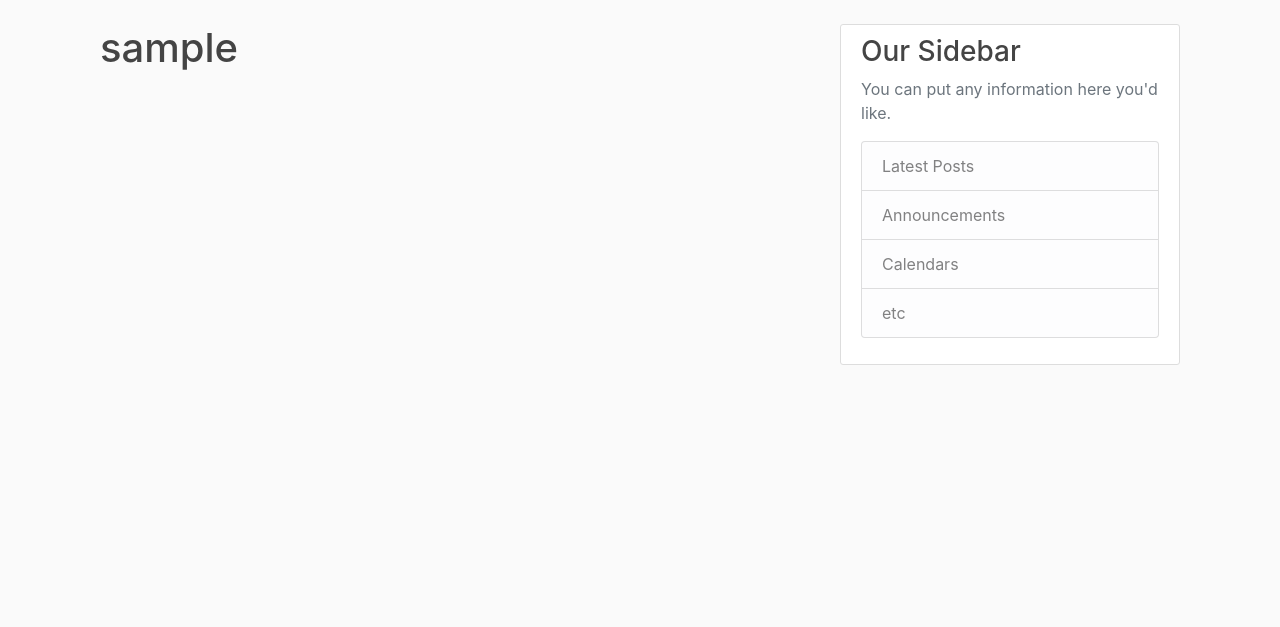
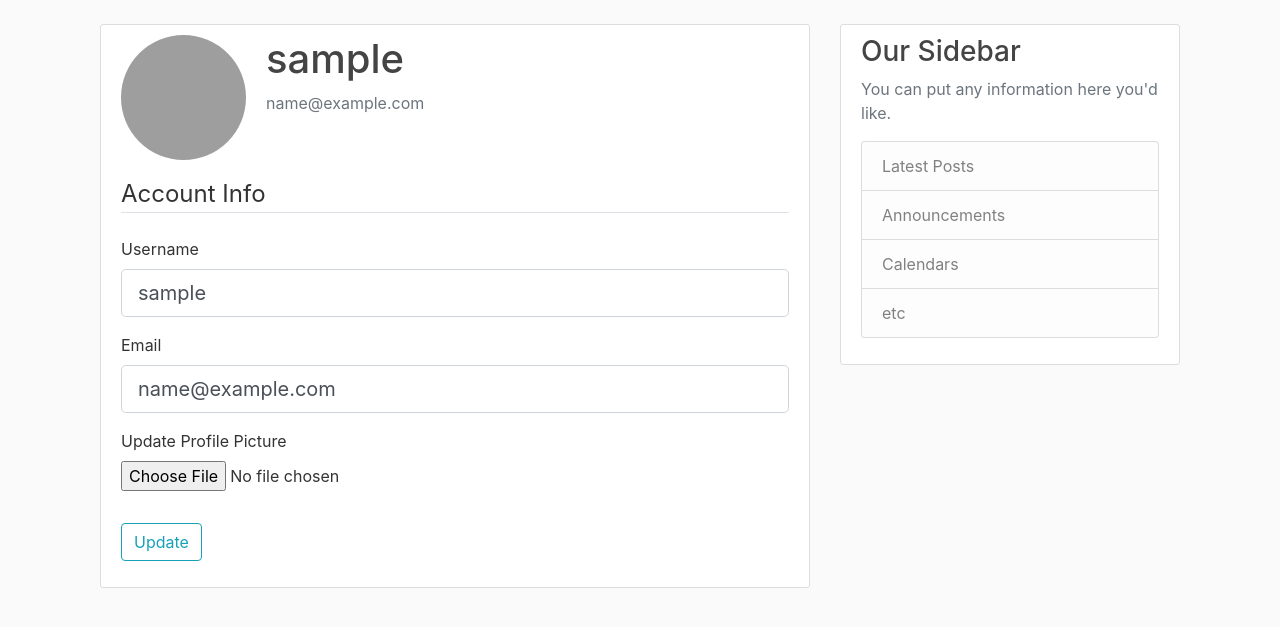
Before and after one commit to bk376/Seaker, a Flask app: page /account in a window 1280 px wide. Shown: the part 56-683 px from the top of the page. Run offline with Flask 2, Linux system fonts and the light colour scheme; the visitor is signed in with stand-in values (Sample User, id 1); data comes from the database, SQL or seed files in the repository; some libraries are stand-ins or nearby versions; grey boxes are pictures that could not be loaded.

Commit message:
route - handle account update form submissions

```diff
--- a/seaker/routes.py
+++ b/seaker/routes.py
@@ -1,8 +1,10 @@
+import secrets
+import os
 from flask import render_template, redirect, url_for, flash, request
 from flask_login import login_user, current_user, logout_user, login_required
 
 from seaker import app, db, bcrypt
-from seaker.forms import RegistrationForm, LoginForm
+from seaker.forms import RegistrationForm, LoginForm, AccountUpdateForm
 from seaker.models import User
 
 posts = [
@@ -67,7 +69,30 @@ def logout():
     logout_user()
     return redirect(url_for("home"))
 
-@app.route('/account')
+def save_picture(form_picture):
+    random_hex = secrets.token_hex(8)
+    # get name and extension for the picture file uploaded
+    f_name, f_ext = os.path.splitext(form_picture.filename)
+    picture_fn = random_hex + f_ext
+    picture_path = os.path.join(app.root_path, 'static/profile_pics',picture_fn)
+    form_picture.save(picture_path)
+    return  picture_fn
+
+@app.route('/account', methods=['GET', 'POST'])
 @login_required
 def account():
-    return render_template('account.html', title='Account')
+    form = AccountUpdateForm()
+    if form.validate_on_submit():
+        if form.picture.data:
+            piture_file = save_picture(form.picture.data)
+            current_user.image_file = piture_file
+        current_user.name = form.username.data
+        current_user.email = form.email.data
+        db.session.commit()
+        flash('Your account has been updated!', 'success')
+        return redirect(url_for('account'))
+    elif request.method == 'GET':
+        form.username.data = current_user.username
+        form.email.data = current_user.email
+    image_file = url_for('static', filename='profile_pics/'+ current_user.image_file)
+    return render_template('account.html', title='Account', image_file=image_file, form=form)
--- a/seaker/templates/account.html
+++ b/seaker/templates/account.html
@@ -1,4 +1,58 @@
+
 {% extends "layout.html" %}
 {% block content %}
-    <h1>{{ current_user.username }}</h1>
+    <div class="content-section">
+      <div class="media">
+        <img class="rounded-circle account-img" src="{{ image_file }}">
+        <div class="media-body">
+          <h2 class="account-heading">{{ current_user.username }}</h2>
+          <p class="text-secondary">{{ current_user.email }}</p>
+        </div>
+      </div>
+        <form method="POST" action="" enctype="multipart/form-data">
+            {{ form.hidden_tag() }}
+            <fieldset class="form-group">
+                <legend class="border-bottom mb-4">Account Info</legend>
+                <div class="form-group">
+                    {{ form.username.label(class="form-control-label") }}
+
+                    {% if form.username.errors %}
+                        {{ form.username(class="form-control form-control-lg is-invalid") }}
+                        <div class="invalid-feedback">
+                            {% for error in form.username.errors %}
+                                <span>{{ error }}</span>
+                            {% endfor %}
+                        </div>
+                    {% else %}
+                        {{ form.username(class="form-control form-control-lg") }}
+                    {% endif %}
+                </div>
+                <div class="form-group">
+                    {{ form.email.label(class="form-control-label") }}
+                    {% if form.email.errors %}
+                        {{ form.email(class="form-control form-control-lg is-invalid") }}
+                        <div class="invalid-feedback">
+                            {% for error in form.email.errors %}
+                                <span>{{ error }}</span>
+                            {% endfor %}
+                        </div>
+                    {% else %}
+                        {{ form.email(class="form-control form-control-lg") }}
+                    {% endif %}
+                </div>
+                <div class="form-group">
+                    {{ form.picture.label() }}
+                    {{ form.picture(class="form-control-file") }}
+                    {% if form.picture.errors %}
+                        {% for error in form.picture.errors %}
+                            <span class="text-danger">{{ error }}</span></br>
+                        {% endfor %}
+                    {% endif %}
+                </div>
+            </fieldset>
+            <div class="form-group">
+                {{ form.submit(class="btn btn-outline-info") }}
+            </div>
+        </form>
+    </div>
 {% endblock content %}
```
